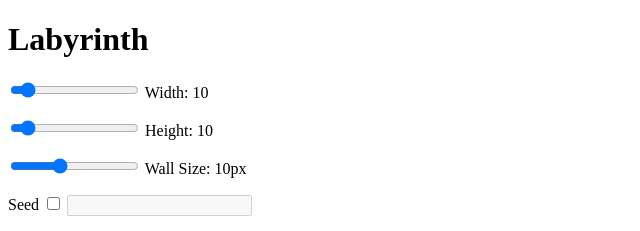
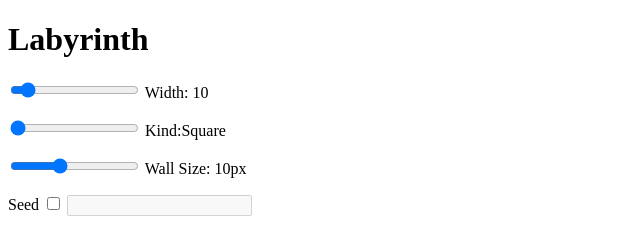
Before and after one commit to martingleich/JavascriptPhysics, a plain HTML site: page Labyrinth/index.html in a window 1280 px wide. Shown: the top 231 px of the page, 0-640 px from the left. Drawn offline with Linux system fonts and the light colour scheme.

Commit message:
choose kind of shape

```diff
--- a/Labyrinth/index.html
+++ b/Labyrinth/index.html
@@ -11,8 +11,8 @@
         <label for="width" id="width_text"></label>
     </p>
     <p>
-        <input id="height" type="range" min="1" max = "100" step="1" value="10" title="Height" oninput="fix_ui()"/>
-        <label for="height" id="height_text"></label>
+        <input id="kind" type="range" min="1" max = "2" step="1" value="1" title="Kind" oninput="fix_ui()"/>
+        <label for="kind" id="kind_text"></label>
     </p>
     <p>
         <input id="wall_size" type="range" min="1" max = "25" step="1" value="10" title="Wall Size" oninput="fix_ui()"/>
@@ -37,10 +37,10 @@
     {
         return {
             width: document.getElementById("width"),
-            height: document.getElementById("height"),
+            width_text: document.getElementById("width_text"),
+            kind: document.getElementById("kind"),
+            kind_text: document.getElementById("kind_text"),
             wall_size: document.getElementById("wall_size"),
-            width_text: document.getElementById("width_text"),
-            height_text: document.getElementById("height_text"),
             wall_size_text: document.getElementById("wall_size_text"),
             fixed_seed: document.getElementById("fixed_seed"),
             seed: document.getElementById("seed"),
@@ -53,8 +53,12 @@
         ui.fix = function()
         {
             this.seed.disabled = !this.fixed_seed.checked;
-            this.height_text.innerText = "Height: " + this.height.valueAsNumber;
             this.width_text.innerText = "Width: " + this.width.valueAsNumber;
+            this.kind_text.innerText = "Kind: ";
+            if(this.kind.value == 1)
+                this.kind_text.innerText += "Square";
+            else
+                this.kind_text.innerText += "Circle";
             this.wall_size_text.innerText = "Wall Size: " + this.wall_size.valueAsNumber + "px";
         };
         ui.fix();
@@ -117,10 +121,15 @@
                 remaining.push(unvisited_neighbour);
                 connections.add(grid.make_connection_id(point, unvisited_neighbour));
             }
+
             return connections;
         }
         const rnd = xorshift32(seed);
-        const grid = circle_grid(ui.width.value, ui.width.value);
+        let grid;
+        if(ui.kind.value == 1)
+            grid = rect_grid(ui.width.value, ui.width.value);
+        else
+            grid = circle_grid(ui.width.value, ui.width.value);
         const connections = create_labyrinth(grid, rnd);
 
         // Draw it onto the canvas
```
